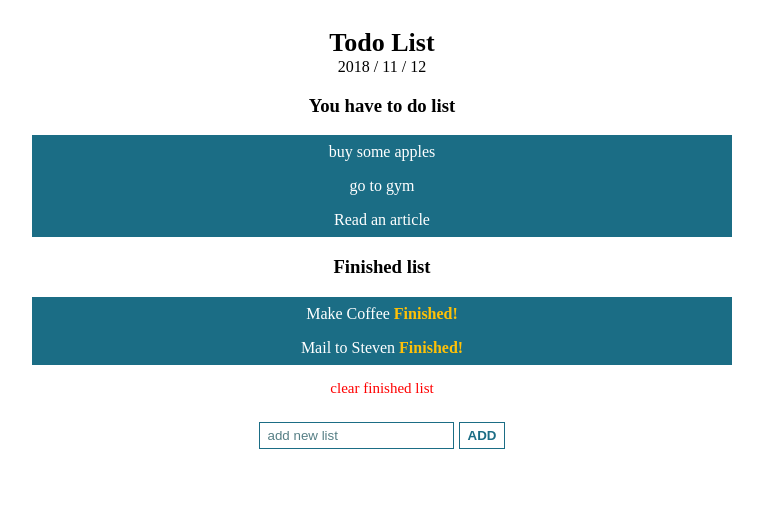
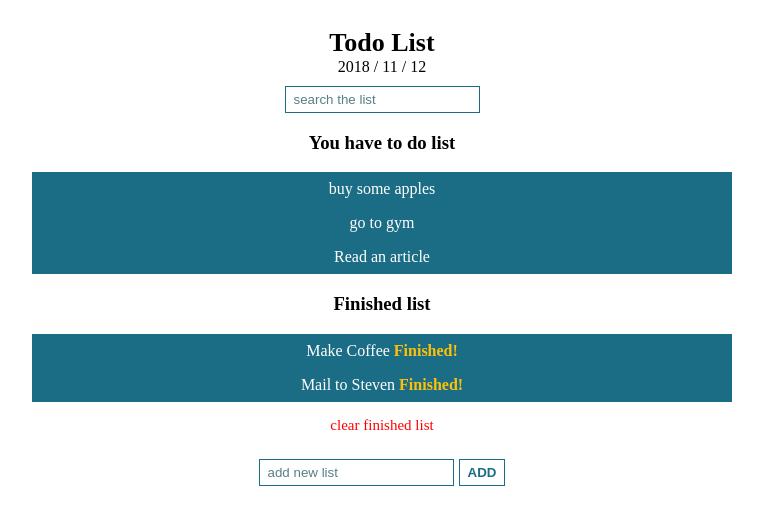
Before and after one commit to joointhezoo/ng-todo, an Angular app: page / in a window 1280 px wide. Shown: the top 524 px of the page, without its empty margins (258-1021 px from the left). Built offline with nearby package versions, Linux system fonts and the light colour scheme.

Commit message:
ADD search in to-do list & FIX css

```diff
--- a/src/app/todo-list/todo-list.component.css
+++ b/src/app/todo-list/todo-list.component.css
@@ -35,3 +35,11 @@ button{
   width: 100%;
   margin: 15px 0;
 }
+
+.w100{
+  width: 100%;
+}
+
+span.finsihed{
+  color: #ffc107;  font-weight: bold;
+}
--- a/src/app/todo-list/todo-list.component.html
+++ b/src/app/todo-list/todo-list.component.html
@@ -1,7 +1,12 @@
+
+<div class="w100">
+  <input  type="text" placeholder="search the list" #searchItem (keyup)="onSearchItem(searchItem)">
+</div>
 
 <h3>You have to do list</h3>
+
 <ul>
-<li *ngFor="let item of items" (click)="onItemClick(item)" [ngStyle]="{'display': item.isFinished ? 'none' : 'block' }">
+<li *ngFor="let item of items" (click)="onItemClick(item)" [ngStyle]="{'display': item.isFinished || item.hide  ? 'none' : 'block' }">
   <ng-container *ngIf='!item.isFinished'>
     {{item.content}}  </ng-container></li>
 </ul>
@@ -9,8 +14,8 @@
 
 <h3>Finished list</h3>
 <ul>
-  <li *ngFor="let item of clearItem" (click)="onItemClick(item)">
-      {{item.content}} <span style="color: #ffc107;  font-weight: bold;"> Finished! </span>
+  <li *ngFor="let item of clearItem" (click)="onItemClick(item)" [ngStyle]="{'display': item.hide  ? 'none' : 'block' }">
+      {{item.content}} <span class="finsihed"> Finished! </span>
   </li>
 </ul>
 
@@ -19,5 +24,7 @@
 
 <span class="clearBtn" (click)="onClear()" *ngIf="clearItem.length > 0">clear finished list</span>
 
-<input type="text" placeholder="add new list" #newItem>
-<button (click)="onAddItem(newItem)">ADD</button>
+<div class="w100">
+  <input type="text" placeholder="add new list" #newItem>
+  <button (click)="onAddItem(newItem)">ADD</button>
+</div>
--- a/src/app/todo-list/todo-list.component.ts
+++ b/src/app/todo-list/todo-list.component.ts
@@ -25,7 +25,6 @@ export class TodoListComponent implements OnInit {
 
   getItem() {
     this.todoService.getTodos().subscribe(items => {
-      debugger;
       this.items = items});
   }
 
@@ -49,4 +48,21 @@ export class TodoListComponent implements OnInit {
     this.todoService.cleanFinsihed().subscribe(clearLists => this.items = clearLists );
     this.clearItem = [];
   }
+
+  onSearchItem(term){
+    term = term.value;
+    if(term == ""){
+      this.items.filter(item => {
+        item.hide !== undefined ? delete item.hide : null;
+      });
+      return false;
+    }
+
+    this.items.filter(item => {
+      item.hide = item.content.match(term) === null ? true : false;
+    });
+
+    this.getItem();
+
+  }
 }
```
